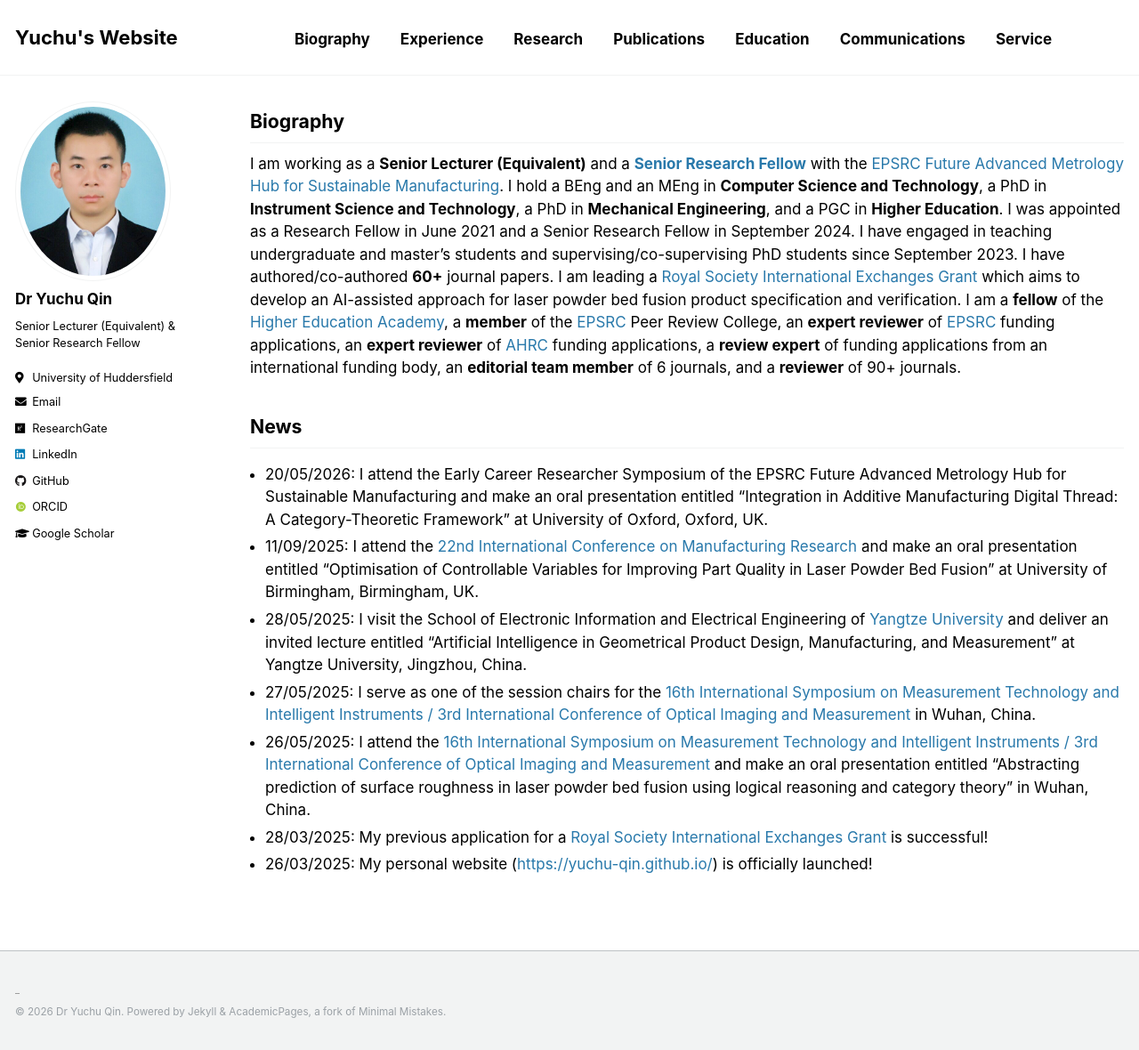
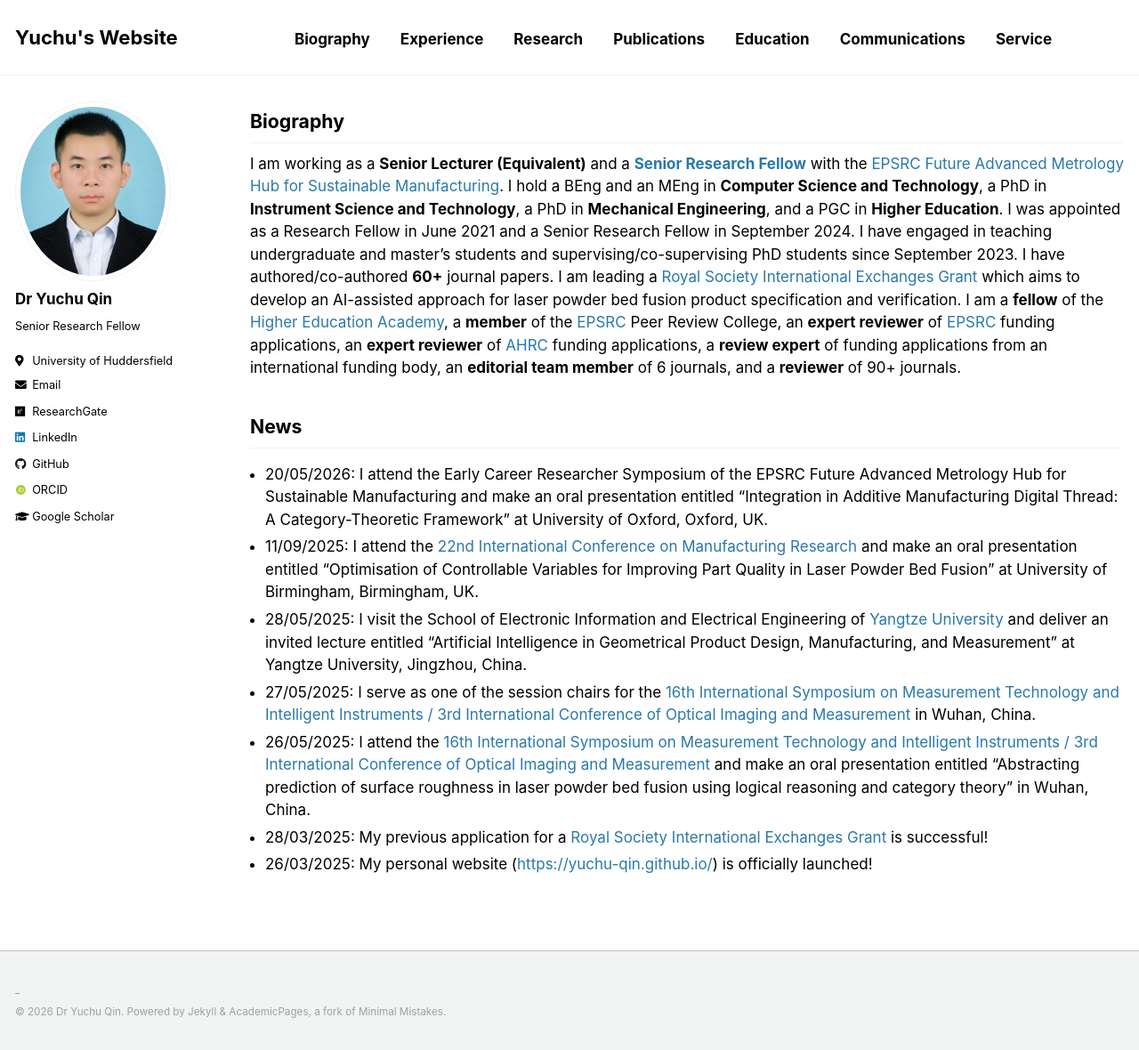
Before and after one commit to yuchu-qin/yuchu-qin.github.io, a Jekyll site: the page built from _pages/index.md, in a window 1280 px wide and 1180 px high. Shown: the whole window at 89% size. Built offline with Jekyll 4.4.1, drawn with Linux system fonts in a browser that asks for light colours; some web fonts are replaced; our own code applies the rules of GitHub Pages for plain Markdown files.

Commit message:
Update description and bio in _config.yml

```diff
--- a/_config.yml
+++ b/_config.yml
@@ -10,7 +10,7 @@ locale                   : "en-US"
 title                    : "Yuchu's Website"
 title_separator          : "-"
 name                     : &name "Dr Yuchu Qin"
-description              : &description "Senior Lecturer (Equivalent) & Senior Research Fellow"
+description              : &description "Senior Research Fellow"
 url                      : https://yuchu-qin.github.io/ # the base hostname & protocol for your site e.g. "https://mmistakes.github.io"
 baseurl                  : "" # the subpath of your site, e.g. "/blog"
 repository               : "yuchu-qin/yuchu-qin.github.io"
@@ -86,7 +86,7 @@ analytics:
 author:
   name             : "Dr Yuchu Qin"
   avatar           : "myprofile.jpg"
-  bio              : "Senior Lecturer (Equivalent) & Senior Research Fellow"
+  bio              : "Senior Research Fellow"
   location         :
   employer         : "University of Huddersfield"
   pubmed           :
```
